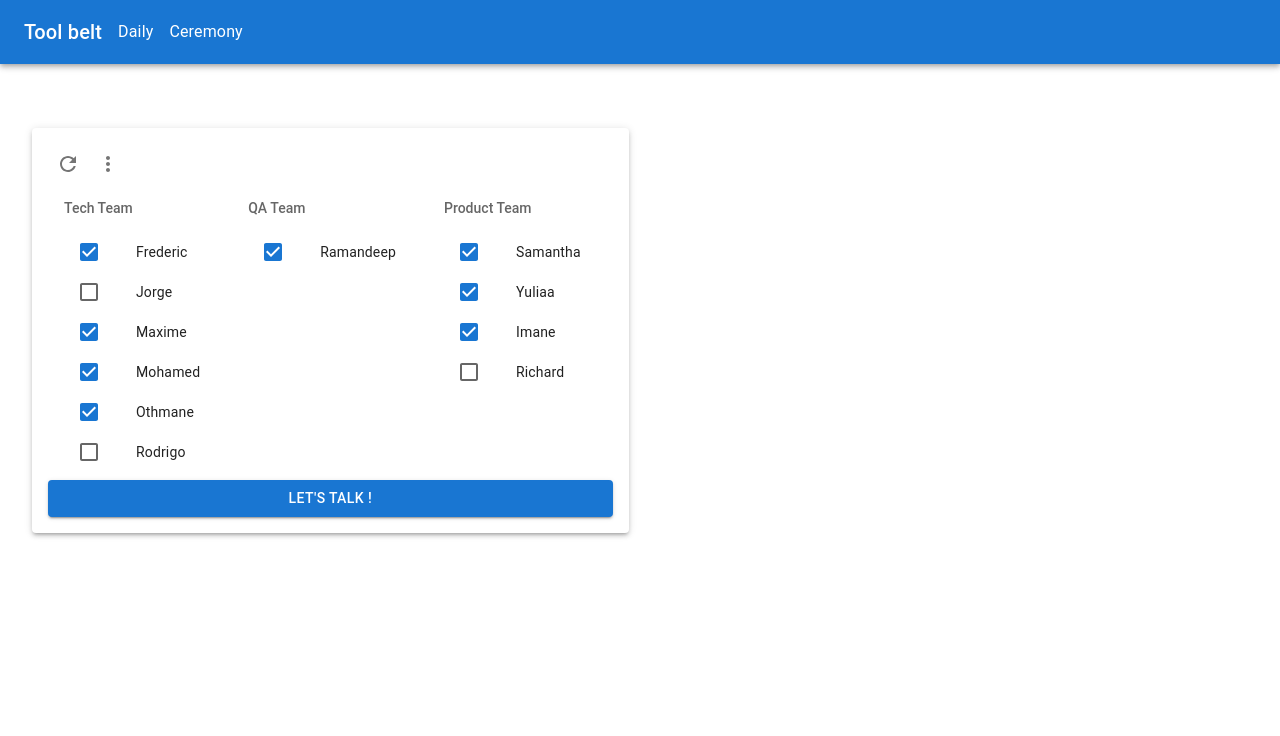
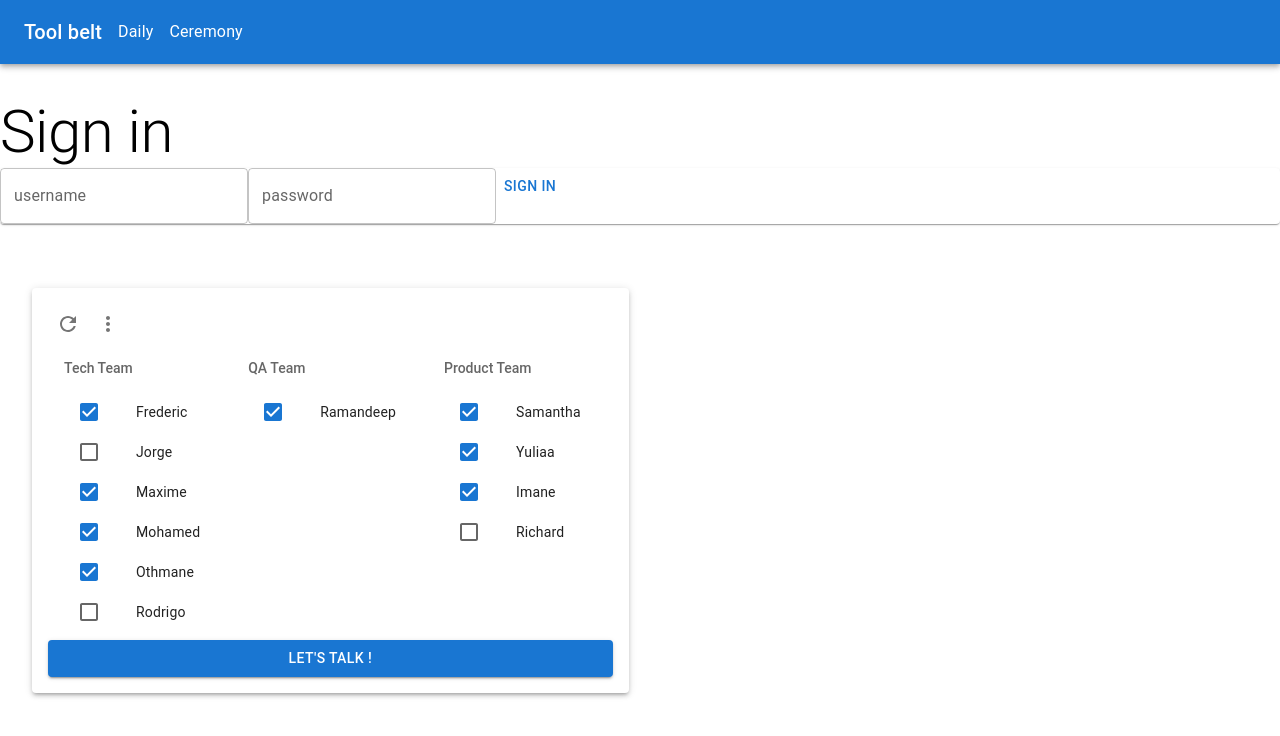
Before and after one commit to frederic-mamath/tool-belt, a React (Create React App) app: page / in a window 1280 px wide. Shown: the top 736 px of the page. Built offline with nearby package versions, Linux system fonts and the light colour scheme.

Commit message:
:construction: Adds basic router

```diff
--- a/src/App.tsx
+++ b/src/App.tsx
@@ -15,11 +15,22 @@ import {
   dailyMachine,
 } from "machines/dailyMachine";
 import { Worker } from "mocks/workers";
+import NotFoundErrorPage from "pages/NotFoundErrorPage";
+import SignInPage from "pages/SignInPage";
 import { useEffect, useState } from "react";
+import { RouterProvider, createBrowserRouter } from "react-router-dom";
 
 import Speakers from "components/Speakers";
 
 import CountdownCard from "./components/CountdownCard";
+
+const router = createBrowserRouter([
+  {
+    path: "/",
+    element: <SignInPage />,
+    errorElement: <NotFoundErrorPage />,
+  },
+]);
 
 const App = () => {
   const [currentSpeakerIndex, setCurrentSpeakerIndex] = useState<number>();
@@ -78,6 +89,7 @@ const App = () => {
           <Typography>Ceremony</Typography>
         </Toolbar>
       </AppBar>
+      <RouterProvider router={router} />
       <Stack
         sx={{
           p: {
--- /dev/null
+++ b/src/pages/NotFoundErrorPage/NotFoundErrorPage.tsx
@@ -0,0 +1,9 @@
+interface Props {}
+
+const NotFoundErrorPage = (props: Props) => {
+  const {} = props;
+
+  return <div>Page not found</div>;
+};
+
+export default NotFoundErrorPage;
--- /dev/null
+++ b/src/pages/NotFoundErrorPage/index.ts
@@ -0,0 +1 @@
+export { default } from "./NotFoundErrorPage";
--- /dev/null
+++ b/src/pages/SignInPage/SignInPage.tsx
@@ -0,0 +1,20 @@
+import { Button, Card, Stack, TextField, Typography } from "@mui/material";
+
+interface Props {}
+
+const SignInPage = (props: Props) => {
+  const {} = props;
+
+  return (
+    <Stack>
+      <Typography variant="h2">Sign in</Typography>
+      <Card>
+        <TextField label="username" />
+        <TextField label="password" type="password" />
+        <Button>Sign in</Button>
+      </Card>
+    </Stack>
+  );
+};
+
+export default SignInPage;
--- /dev/null
+++ b/src/pages/SignInPage/index.ts
@@ -0,0 +1 @@
+export { default } from "./SignInPage";
```
